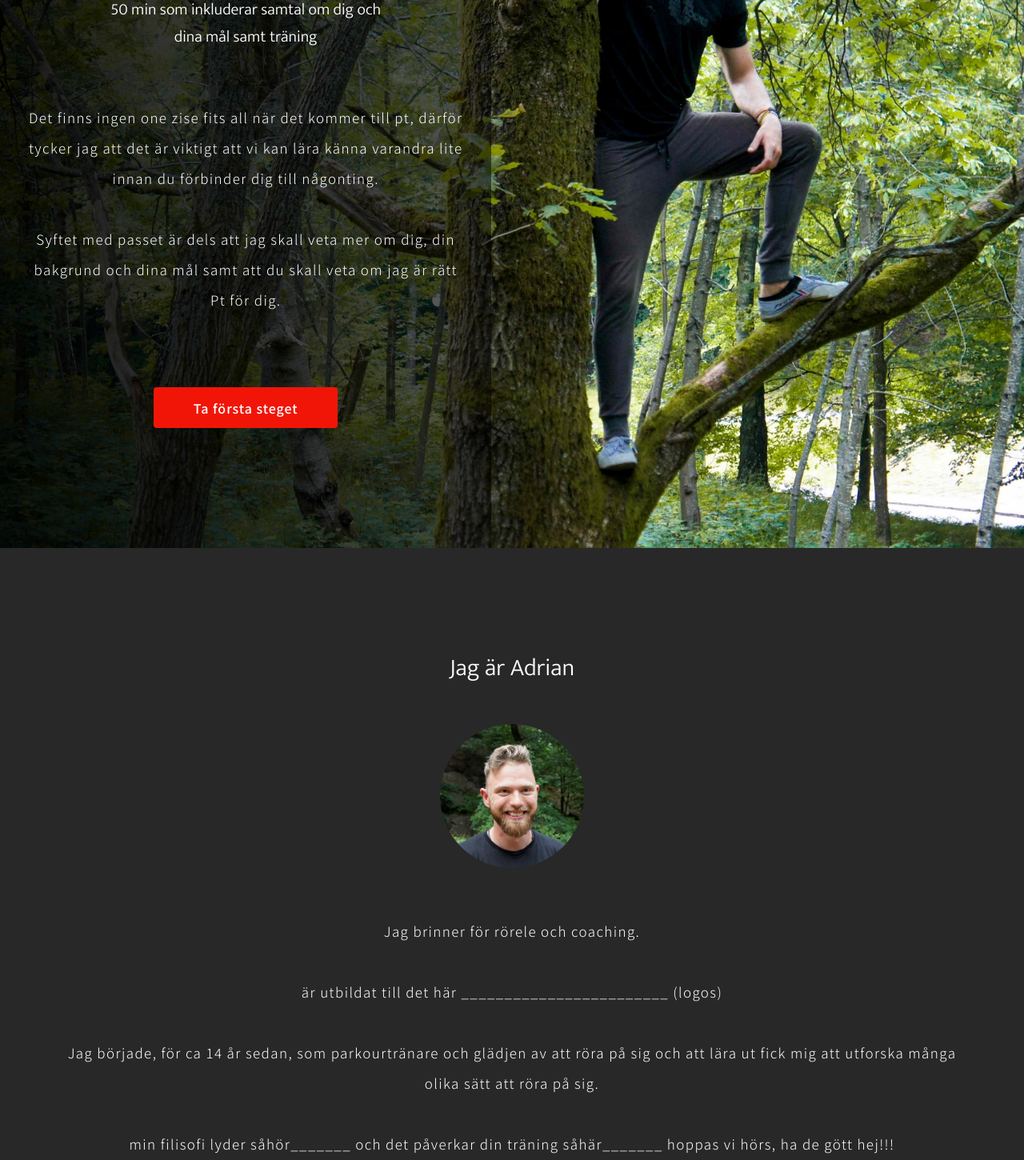
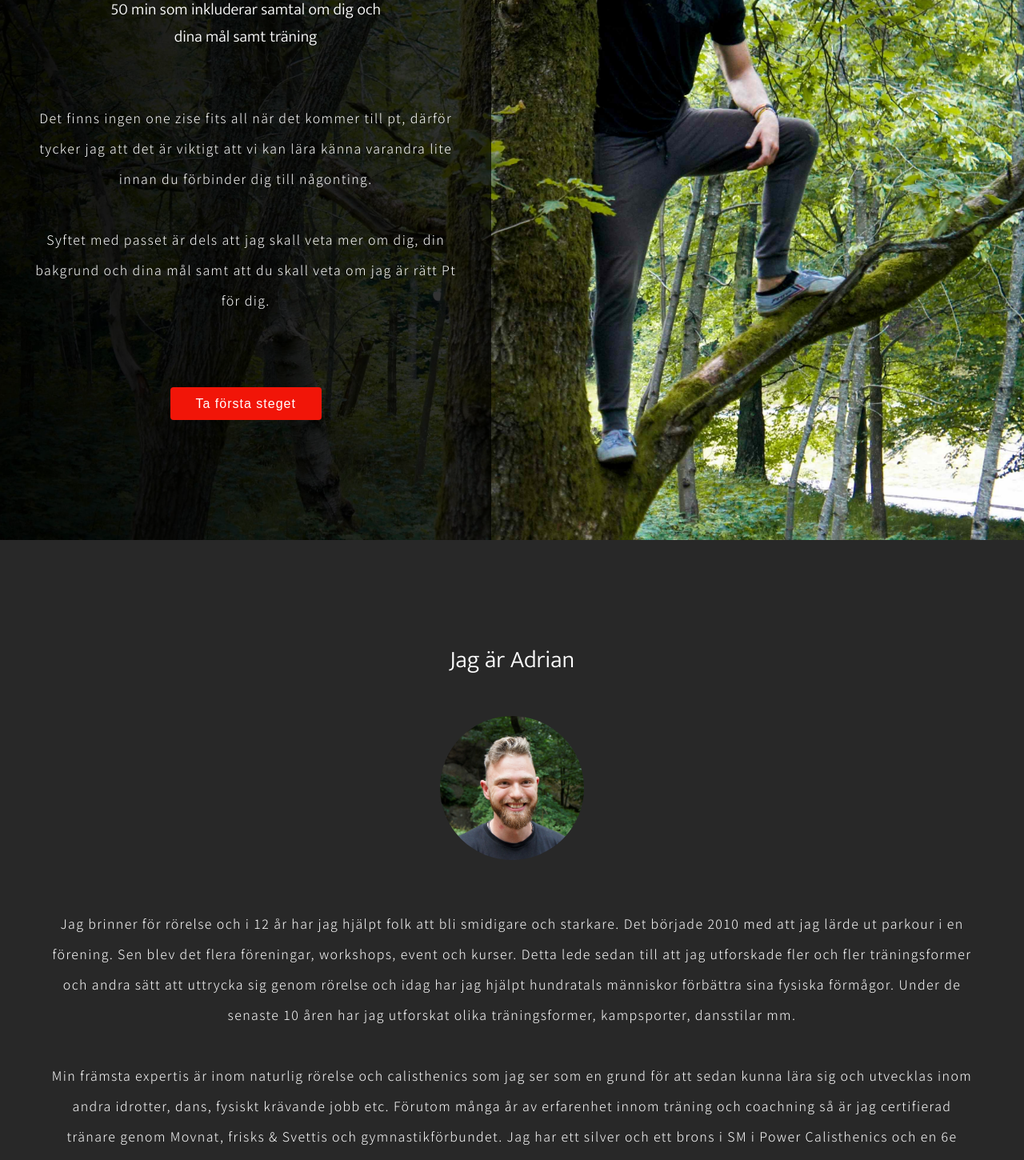
Before and after one commit to lusweek/Adrians-hemsida, a React (Create React App) app: page / in a window 1280 px wide. Shown: the part 1120-2570 px from the top of the page at 80% size. Built offline with nearby package versions, Linux system fonts and the light colour scheme.

Commit message:
pull to se if this will help

```diff
--- a/src/App.css
+++ b/src/App.css
@@ -111,13 +111,13 @@ font-size: 18px;
   color: white;
   font-weight: 500;
   letter-spacing: 1px;
-  font-size: 16px;
-  background-color: #F11508 ;
-  width: 230px;
-  height: 51px;
-  border-radius: 4px ;
-  font-family: 'Noto Sans JP', sans-serif;
-  border: none ;
+  font-size: 1rem;
+  background-color: #F11508;
+  width: 189px;
+  height: 41px;
+  border-radius: 4px;
+  font-family: sans-serif;
+  border: none;
   margin: 50px 0px;
   cursor: pointer;
 }
@@ -152,7 +152,7 @@ font-size: 18px;
 }
 
 .hero-paragraf{
-  font-size: 17px;
+  font-size: 1rem;
   font-family: 'Noto Sans JP', sans-serif;
   font-weight: 100;
   line-height: 38px;
@@ -332,7 +332,7 @@ background-position: center;
   display: flex;
   flex-direction: column;
   align-items: center;
-  background-color: rgba(0, 0, 0, 0.5);
+  background-color: rgba(0, 0, 0, 0.7);
   padding: 100px 0;
 
 }
@@ -459,7 +459,7 @@ border-radius: 4px;
 .table-article{
   display: flex;
   flex-wrap: wrap;
-  width: 90vw;
+  width: 90%;
   justify-content: center;
 }
 
@@ -483,6 +483,7 @@ border-radius: 4px;
 
 
 #offer{
+  width: 100vw;
   height: 0px;
   padding: 0px;
   overflow: hidden;
@@ -728,6 +729,11 @@ letter-spacing: 1px;
   font-size: 20px;
   font-family: 'Noto Sans JP', sans-serif;
   letter-spacing: 1px;
+}
+
+input::placeholder,
+textarea::placeholder {
+  color: #6d6d6d;
 }
 
 #form-article input,
--- a/src/App.js
+++ b/src/App.js
@@ -392,15 +392,21 @@ rätt Pt för dig.
     <img id='profile-img' src={PROFILE_PIC} alt="Image of Adrian smiling, blurry trees in the background" />
 
     <p className='hero-paragraf bold300'>
-    Jag brinner för rörele och coaching.
+
+    Jag brinner för rörelse och i 12 år har jag hjälpt folk att bli smidigare och starkare. Det började 2010 med att jag lärde ut parkour i en förening. Sen blev det flera föreningar, workshops, event och kurser. Detta lede sedan till att jag utforskade fler och fler träningsformer och andra sätt att uttrycka sig genom rörelse och idag har jag hjälpt hundratals människor förbättra sina fysiska förmågor. Under de senaste 10 åren har jag utforskat olika träningsformer, kampsporter, dansstilar mm.
     <br /><br />
-    är utbildat till det här ________________________ (logos)
-    <br /><br />
-    Jag började, för ca 14 år sedan, som parkourtränare och glädjen av att röra på sig och att lära ut fick mig att utforska många olika sätt att röra på sig.
-    <br /><br />
-    min filisofi lyder såhör_______ och det påverkar din träning såhär_______
-    hoppas vi hörs, ha de gött hej!!!
-
+    Min främsta expertis är inom naturlig rörelse och calisthenics
+som jag ser som en grund för att sedan kunna lära sig och utvecklas inom andra idrotter, dans, fysiskt krävande jobb etc.
+Förutom många år av erfarenhet innom träning och coachning så är jag certifierad tränare genom Movnat, frisks & Svettis och gymnastikförbundet. Jag har ett silver och ett brons i SM i Power Calisthenics och en 6e placering i Nordiska mästerskapet.
+<br />
+<br />
+Min filosophi och mina methoder  har till stor del influerats av Steven Low och hans arbete inom kroppsviktsträning, Katy Bowman och hennes arbete innom biomekanik och James Clear och hans arbete om vanor.
+<br />
+<br />
+Naturlig rörelse, eller funktionell träning som vissa skulle kalla det, handlar om ett se helheten och bygga från grunden. Det innebär att utgå ifrån kroppens naturliga rörelsemönster som att  krypa, balansera, springa, klättra, lyfta, bära, kasta, fånga, hoppa, landa mm och först bygga kvalite. När vi har kvalité i en rörelse så kan vi öka kvantiteten och  intensiteten för att bygga uthållighet och styrka.
+<br />
+<br />
+Bemästra din kroppsvikt och rör dig fritt!
 
     </p>
 
@@ -422,8 +428,8 @@ rätt Pt för dig.
 <div id='principles-text-wrapper'>
 
     <div className='p-next-each-other-div'>
-      <h1 className='small-title cusive'>VANOR AVGÖR RESULTATET </h1>
-      <p className='thin-paragraf principle-p'>Dina vanor är det som avgör om du uppnår dina träningsmål eller ej. Mitt mål är att hjälpa dig få in den form av rörelse du vill ha i vardagen på ett naturligt vis, träning ska inte kännas påtvingat.</p>
+      <h1 className='small-title cusive'>VARIERAD RÖRELSE</h1>
+      <p className='thin-paragraf principle-p'>Förbättrar man rörelsen på ett område förbättras det på andra områden också; tränar man pullups blir man även bättre på att göra armhävningar. Därför tror jag på att en bred variation av rörelse är den bästa träningsformen.</p>
     </div>
 
     <div className='p-next-each-other-div'>
@@ -431,9 +437,10 @@ rätt Pt för dig.
       <p className='thin-paragraf principle-p'>Har man kul när man tränar kommer man vilja fortsätta träna, vill man fortsätta träna blir träningen effektiv.</p>
     </div>
 
+
     <div className='p-next-each-other-div'>
-      <h1 className='small-title cusive'>VARIERAD RÖRELSE</h1>
-      <p className='thin-paragraf principle-p'>Förbättrar man rörelsen på ett område förbättras det på andra områden också; tränar man pullups blir man även bättre på att göra armhävningar. Därför tror jag på att en bred variation av rörelse är den bästa träningsformen.</p>
+      <h1 className='small-title cusive'>VANOR AVGÖR RESULTATET </h1>
+      <p className='thin-paragraf principle-p'>Dina vanor är det som avgör om du uppnår dina träningsmål eller ej. Mitt mål är att hjälpa dig få in den form av rörelse du vill ha i vardagen på ett naturligt vis, träning ska inte kännas påtvingat.</p>
     </div>
 
 </div>
@@ -685,7 +692,6 @@ rätt Pt för dig.
 
   <textarea
   id='input-message'
-  required
   cols="30"
   rows="10"
   placeholder='Skriv meddelande'
--- a/src/components/Form/Checkbox.jsx
+++ b/src/components/Form/Checkbox.jsx
@@ -30,7 +30,7 @@ function handleThis() {
 
       </label>
 
-    </label>
+    </label>y
 
     <input className='none' name={emailText} type="text" value={Lname} />
   </>
--- a/src/components/contact/ContactFift.jsx
+++ b/src/components/contact/ContactFift.jsx
@@ -204,7 +204,7 @@ function handleMessage(result) {
     required
     cols="30"
     rows="10"
-    placeholder='Skriv meddelande'
+    placeholder='Valftit meddelande.. (Behövs ej)'
     value={textArea}
     onChange={(e) => setTextArea(e.target.value)}
     name="message"
@@ -242,7 +242,7 @@ function handleMessage(result) {
 <p className='form-paragraf paragraf light contact-form-low-text'>
 Detta är en intresseanmälan, du förbinder dig inte till några skyldigheter genom detta formulär.
 <br/>
-Du kommer inte få några automatiska mail-utskick utöver ett bekreftelsemail
+Du kommer inte få några automatiska mail-utskick utöver ett bekräftelsemail
 </p>
 
 
```
